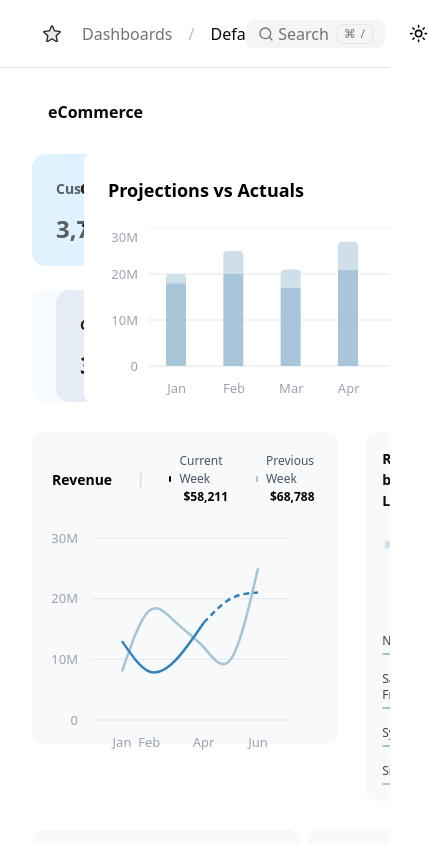
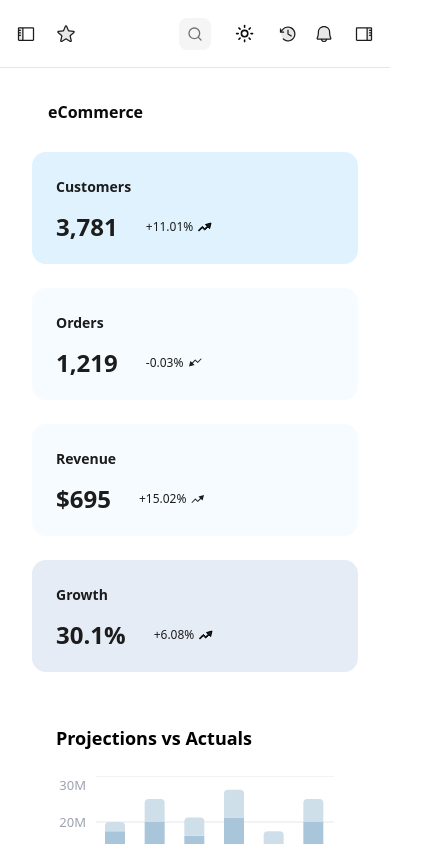
Before and after one commit to prave01/juspay_assignment, a Next.js app: page / in a window 390 px wide. Shown: the whole page, 428 px wide, since content can reach past the window. Built offline with nearby package versions, Linux system fonts and the light colour scheme.

Commit message:
checked mobile responsiveness

```diff
--- a/app/page.tsx
+++ b/app/page.tsx
@@ -57,32 +57,32 @@ export default function Home() {
 
   return (
     <motion.div
-      className="w-full flex-col mx-auto p-8 flex items-start justify-center h-full"
+      className="w-fit flex-col mx-auto p-8 flex items-start justify-center h-full"
       initial="hidden"
       animate="visible"
       variants={containerVariants}
     >
       <div
-        className="h-full flex-col max-w-400 w-full space-y-6 flex items-center
+        className="h-full flex-col w-full space-y-6 flex items-center
           justify-start gap-4"
       >
-        <div className="max-w-fit w-full flex flex-col gap-7">
+        <div className="w-full flex flex-col gap-7">
           <motion.p variants={itemVariants} className="font-semibold px-4 mr-auto">
             eCommerce
           </motion.p>
-          <div className="w-full h-fit flex justify-between items-center gap-7">
-            <motion.div variants={itemVariants} className="grid grid-rows-2 grid-cols-2 w-fit gap-6">
+          <div className="w-full h-fit flex flex-col xl:flex-row justify-between items-center gap-7">
+            <motion.div variants={itemVariants} className="grid grid-cols-1 sm:grid-cols-2 w-full xl:w-fit gap-6">
               <CardStats data={statCardsData} />
             </motion.div>
-            <motion.div variants={itemVariants}>
+            <motion.div variants={itemVariants} className="w-full xl:w-fit">
               <ProjectionsVsActualsChart />
             </motion.div>
           </div>
-          <motion.div variants={itemVariants} className="flex gap-7">
+          <motion.div variants={itemVariants} className="flex flex-col xl:flex-row gap-7 w-full">
             <RevenueChart />
             <RevenueByLocation />
           </motion.div>
-          <motion.div variants={itemVariants} className="flex gap-2 pb-7 items-center justify-between w-full">
+          <motion.div variants={itemVariants} className="flex flex-col xl:flex-row gap-7 xl:gap-2 pb-7 items-center justify-between w-full">
             <TopSellingProducts data={topSellingProductsData} />
             <TotalSales />
           </motion.div>
--- a/components/shadcn/sidebar.tsx
+++ b/components/shadcn/sidebar.tsx
@@ -57,6 +57,8 @@ function SidebarProvider({
   defaultOpen = true,
   open: openProp,
   onOpenChange: setOpenProp,
+  openMobile: openMobileProp,
+  onOpenMobileChange: setOpenMobileProp,
   className,
   style,
   children,
@@ -66,10 +68,26 @@ function SidebarProvider({
   defaultOpen?: boolean
   open?: boolean
   onOpenChange?: (open: boolean) => void
+  openMobile?: boolean
+  onOpenMobileChange?: (open: boolean) => void
   width: string
 }) {
   const isMobile = useIsMobile()
-  const [openMobile, setOpenMobile] = React.useState(false)
+  const [openMobileState, setOpenMobileState] = React.useState(false)
+
+  const openMobile = openMobileProp ?? openMobileState
+
+  const setOpenMobile = React.useCallback(
+    (value: boolean | ((value: boolean) => boolean)) => {
+      const openState = typeof value === 'function' ? value(openMobile) : value
+      if (setOpenMobileProp) {
+        setOpenMobileProp(openState)
+      } else {
+        setOpenMobileState(openState)
+      }
+    },
+    [setOpenMobileProp, openMobile]
+  )
 
   // This is the internal state of the sidebar.
   // We use openProp and setOpenProp for control from outside the component.
@@ -608,7 +626,7 @@ function SidebarMenuAction({
         'peer-data-[size=lg]/menu-button:top-2.5',
         'group-data-[collapsible=icon]:hidden',
         showOnHover &&
-          `peer-data-[active=true]/menu-button:text-sidebar-accent-foreground
+        `peer-data-[active=true]/menu-button:text-sidebar-accent-foreground
           group-focus-within/menu-item:opacity-100
           group-hover/menu-item:opacity-100 data-[state=open]:opacity-100
           md:opacity-0`,
--- a/components/ui/atoms/StatCard.tsx
+++ b/components/ui/atoms/StatCard.tsx
@@ -24,7 +24,7 @@ export function StatCard({
   return (
     <div
       className={cn(
-        'w-50.5 h-28 flex items-start gap-y-3 flex-col rounded-xl p-6',
+        'w-full xl:w-50.5 h-28 flex items-start gap-y-3 flex-col rounded-xl p-6',
         bgColor,
         className
       )}
--- a/components/ui/molecules/BarStats.tsx
+++ b/components/ui/molecules/BarStats.tsx
@@ -21,7 +21,7 @@ const data = [
 export function ProjectionsVsActualsChart() {
   return (
     <div
-      className="w-108 h-[252px] bg-white bg-[#F7F9FB]
+      className="w-full xl:w-108 h-[252px] bg-white bg-[#F7F9FB]
         dark:bg-[#272727] rounded-lg p-6"
     >
       <h3 className="text-lg font-bold text-primary mb-6">
--- a/components/ui/molecules/RevenueByLocation.tsx
+++ b/components/ui/molecules/RevenueByLocation.tsx
@@ -3,7 +3,7 @@ import Image from 'next/image'
 export function RevenueByLocation() {
   return (
     <div
-      className="rounded-lg w-[202px] flex items-center justify-start gap-4
+      className="rounded-lg w-full xl:w-[202px] flex items-center justify-start gap-4
         flex-col bg-[#F7F9FB] dark:bg-[#272727] p-4"
     >
       <p className="text-[14px] font-semibold">Revenue by Location</p>
--- a/components/ui/molecules/TopSellingProducts.tsx
+++ b/components/ui/molecules/TopSellingProducts.tsx
@@ -12,7 +12,7 @@ interface TopSellingProductsProps {
 export function TopSellingProducts({ data }: TopSellingProductsProps) {
   return (
     <div
-      className="w-full max-w-[662px] h-full max-h-[336px] bg-[#F7F9FB]
+      className="w-full max-w-[662px] h-full lg:max-h-[336px] bg-[#F7F9FB]
         dark:bg-[#272727] rounded-lg p-6"
     >
       <h3 className="text-[14px] font-semibold text-primary mb-6">
--- a/components/ui/molecules/TotalSales.tsx
+++ b/components/ui/molecules/TotalSales.tsx
@@ -12,7 +12,7 @@ const data = [
 export function TotalSales() {
   return (
     <div
-      className="w-full max-w-[202px] bg-[#F7F9FB] h-[338px] dark:bg-[#272727]
+      className="w-full xl:max-w-[202px] bg-[#F7F9FB] h-[338px] dark:bg-[#272727]
         rounded-lg p-4 flex flex-col justify-between"
     >
       <h3 className="text-[14px] font-semibold text-primary">Total Sales</h3>
--- a/components/ui/organisms/Navmenu.tsx
+++ b/components/ui/organisms/Navmenu.tsx
@@ -20,7 +20,7 @@ export function NavMenu({
   return (
     <div
       className="w-full h-17 flex justify-between items-center border-b
-        border-border py-5 px-8"
+        border-border py-5 px-4 md:px-8"
     >
       <SearchDialog open={open} setOpen={setOpen} />
       <div className="flex items-center w-fit h-full justify-center gap-x-5">
@@ -32,7 +32,7 @@ export function NavMenu({
           className="size-5 dark:invert"
           alt={''}
         />
-        <div className="flex gap-x-4">
+        <div className="hidden md:flex gap-x-4">
           <p className="text-muted-foreground">Dashboards</p>
           <p className="text-muted-foreground/50">/</p>
           <p className="text-foreground">Default</p>
@@ -43,8 +43,8 @@ export function NavMenu({
           <button
             type="button"
             onClick={() => setOpen(true)}
-            className="w-40 h-7 px-3 rounded-md bg-secondary flex items-center
-              justify-between gap-x-2"
+            className="w-8 h-8 md:w-40 md:h-7 px-0 md:px-3 rounded-md bg-secondary flex items-center
+              justify-center md:justify-between gap-x-2"
           >
             <div
               className="flex gap-1 text-muted-foreground items-center
@@ -52,9 +52,9 @@ export function NavMenu({
             >
               {' '}
               <Search className="size-4 text-muted-foreground" />
-              Search
+              <span className="hidden md:block">Search</span>
             </div>
-            <kbd className="pointer-events-none inline-flex h-5 select-none items-center gap-1 rounded border bg-muted px-1.5 font-mono text-[10px] font-medium text-muted-foreground opacity-100">
+            <kbd className="hidden md:inline-flex pointer-events-none h-5 select-none items-center gap-1 rounded border bg-muted px-1.5 font-mono text-[10px] font-medium text-muted-foreground opacity-100">
               <span className="text-xs">⌘</span>/
             </kbd>
           </button>
--- a/components/ui/templates/MainLayout.tsx
+++ b/components/ui/templates/MainLayout.tsx
@@ -5,23 +5,60 @@ import { SideBarClient } from '@/components/ui/organisms/AppSideBar'
 import { NavMenu } from '@/components/ui/organisms/Navmenu'
 import { NotificationBar } from '@/components/ui/organisms/NotificationBar'
 import { sidebarData, notificationBarData } from '@/constants/homePage'
+import { useIsMobile } from '@/hooks/use-mobile'
 import { useState } from 'react'
 
 export function MainLayout({ children }: { children: React.ReactNode }) {
+  const isMobile = useIsMobile()
   const [openLeft, setOpenLeft] = useState(true)
   const [openRight, setOpenRight] = useState(true)
+  const [openLeftMobile, setOpenLeftMobile] = useState(false)
+  const [openRightMobile, setOpenRightMobile] = useState(false)
+
+  const handleSetOpenLeft = (value: boolean | ((prev: boolean) => boolean)) => {
+    if (isMobile) {
+      setOpenLeftMobile(value)
+    } else {
+      setOpenLeft(value)
+    }
+  }
+
+  const handleSetOpenRight = (value: boolean | ((prev: boolean) => boolean)) => {
+    if (isMobile) {
+      setOpenRightMobile(value)
+    } else {
+      setOpenRight(value)
+    }
+  }
 
   return (
     <div className="bg-background min-h-screen">
       <div className="flex min-h-screen w-full">
-        <SidebarProvider width="212px" className="w-fit" open={openLeft}>
+        <SidebarProvider
+          width="212px"
+          className="w-fit"
+          open={openLeft}
+          onOpenChange={setOpenLeft}
+          openMobile={openLeftMobile}
+          onOpenMobileChange={setOpenLeftMobile}
+        >
           <SideBarClient sidebarItems={sidebarData} />
         </SidebarProvider>
         <main className="flex-1 flex flex-col h-screen overflow-hidden">
-          <NavMenu setOpenLeft={setOpenLeft} setOpenRight={setOpenRight} />
+          <NavMenu
+            setOpenLeft={handleSetOpenLeft}
+            setOpenRight={handleSetOpenRight}
+          />
           <div className="flex-1 overflow-auto">{children}</div>
         </main>
-        <SidebarProvider width="280px" open={openRight} className="w-fit">
+        <SidebarProvider
+          width="280px"
+          open={openRight}
+          className="w-fit"
+          onOpenChange={setOpenRight}
+          openMobile={openRightMobile}
+          onOpenMobileChange={setOpenRightMobile}
+        >
           <NotificationBar data={notificationBarData} />
         </SidebarProvider>
       </div>
```
